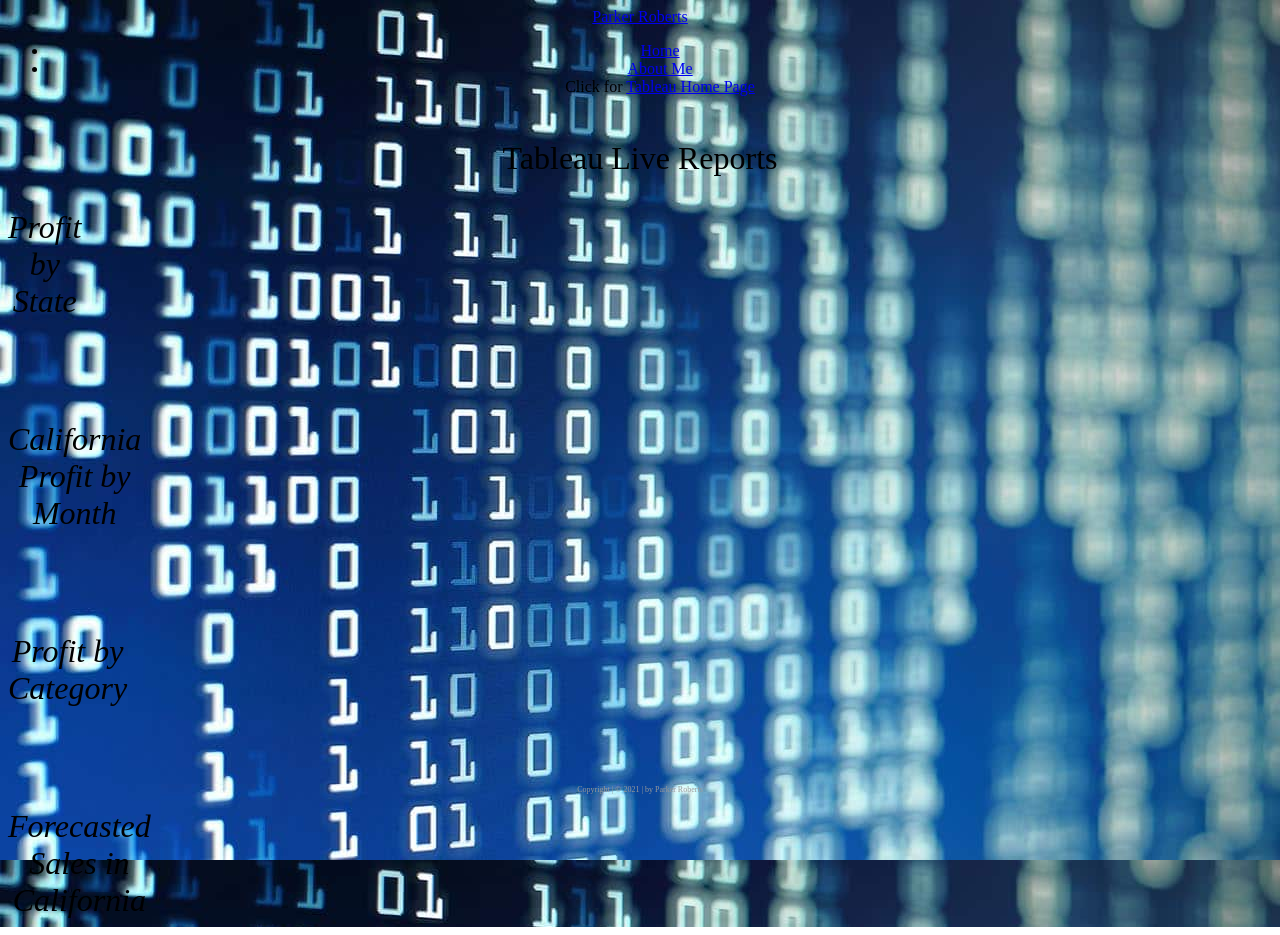
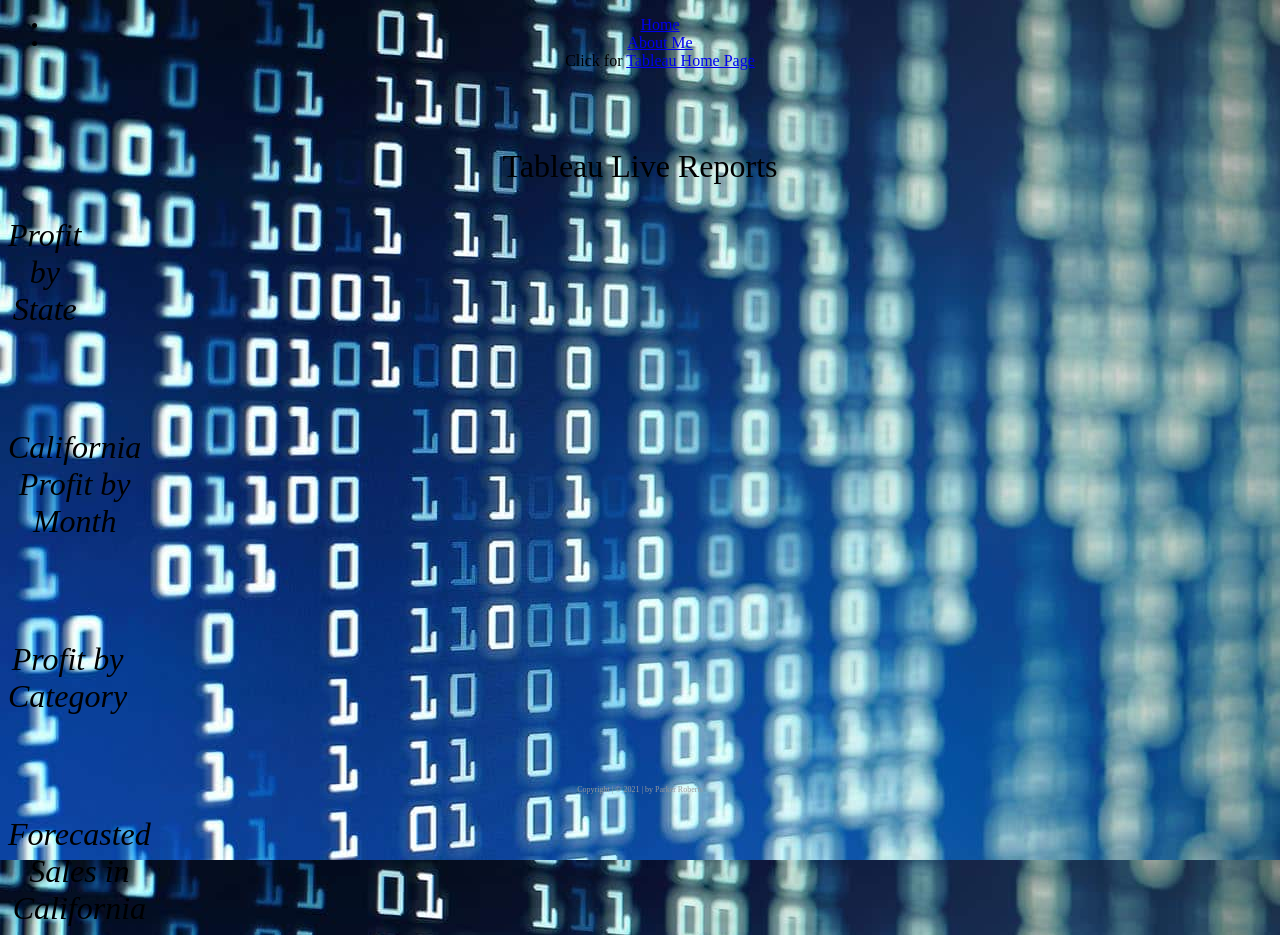
Before and after one commit to robertspj22/IS201, a plain HTML site: page tab.html in a window 1280 px wide. Drawn offline with Linux system fonts and the light colour scheme; some icons are missing; files whose address does not match are found by name.

Commit message:
Add files via upload

```diff
--- a/tab.html
+++ b/tab.html
@@ -13,7 +13,7 @@
     <div class="common header">
     <nav class="navbar navbar-expand-lg navbar-light" id="mainNav">
         <div class="container px-4 px-lg-5">
-            <a class="navbar-brand" href="../index.html">Parker Roberts</a>
+
                 <i class="fas fa-bars"></i>
             </button>
             <div class="collapse navbar-collapse" id="navbarResponsive">
```
